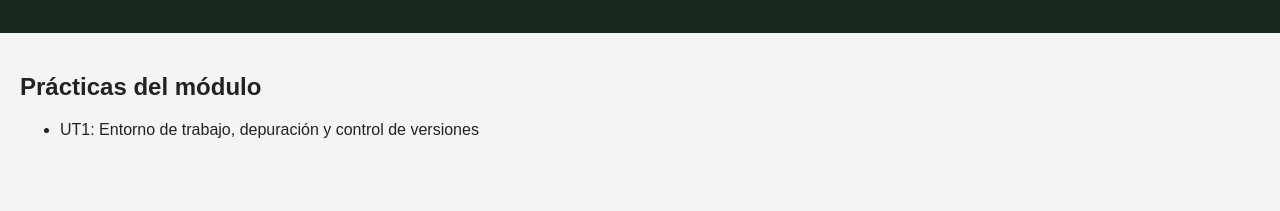
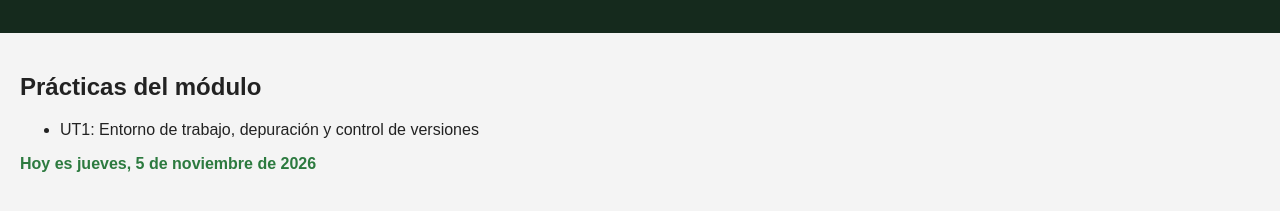
Before and after one commit to marco3cope/lm-portafolio, a plain HTML site: page index.html in a window 1280 px wide. Shown: the part 121-332 px from the top of the page. Drawn offline with Linux system fonts and the light colour scheme; files that its build step writes are made by us from their sources.

Commit message:
Muestra la fecha de hoy con JavaScript

```diff
--- a/index.html
+++ b/index.html
@@ -18,5 +18,6 @@
       </ul>
       <p id="fecha"></p>
     </main>
+    <script src="js/app.js"></script>
   </body>
 </html>
--- /dev/null
+++ b/js/app.js
@@ -0,0 +1,8 @@
+const hoy = new Date();
+const texto = hoy.toLocaleDateString("es-ES", {
+  weekday: "long",
+  year: "numeric",
+  month: "long",
+  day: "numeric",
+});
+document.getElementById("fecha").textContent = "Hoy es " + texto;
```
Also changed, not shown: css/estilos.css (renamed from estilos.css).
